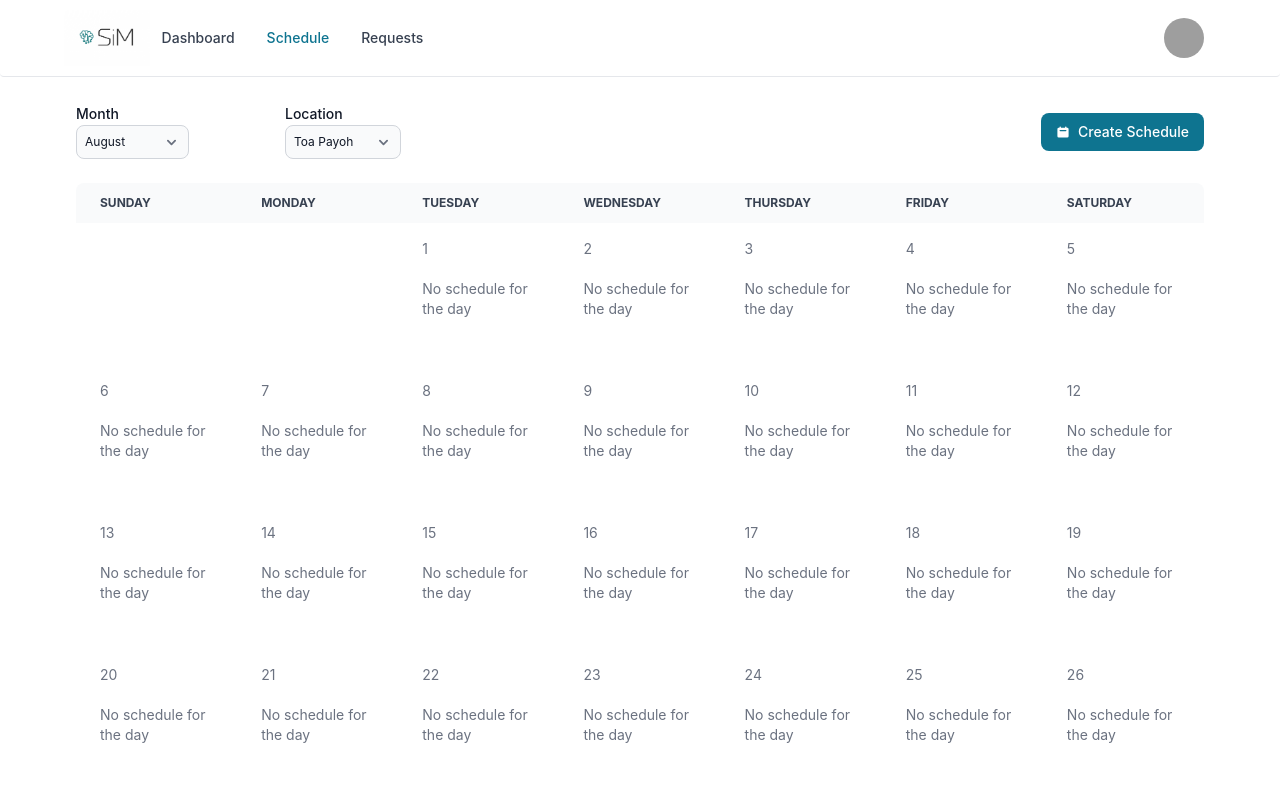
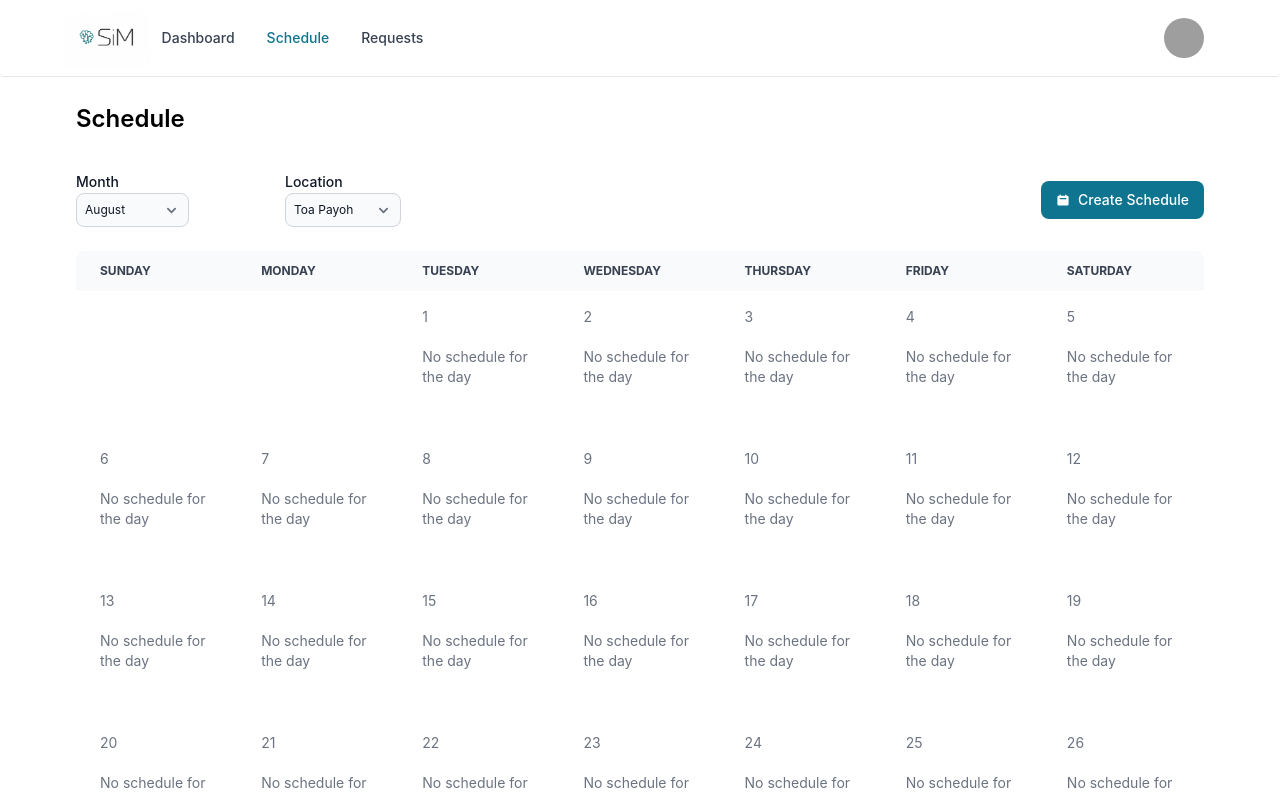
Before and after one commit to jasperleeyz/simplymanaged, a React (Vite) app in the folder client/: page /schedule in a window 1280 px wide. Shown: the top 795 px of the page. Built offline with nearby package versions, Linux system fonts and the light colour scheme; grey boxes are pictures that could not be loaded.

Commit message:
Added header to schedule page

```diff
--- a/client/src/modules/schedule/manager/calendar.tsx
+++ b/client/src/modules/schedule/manager/calendar.tsx
@@ -73,6 +73,7 @@ const Calendar = () => {
   return (
     <Flowbite theme={{ theme: customCalendarStyle }}>
       <div id="mgr-schedule-main">
+        <p className="header">Schedule</p>
         <div className="w-full mb-6 md:flex md:flex-wrap">
           {view === "week" && (
             <div>
```
